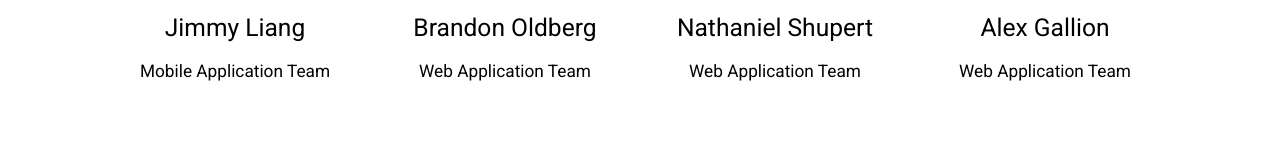
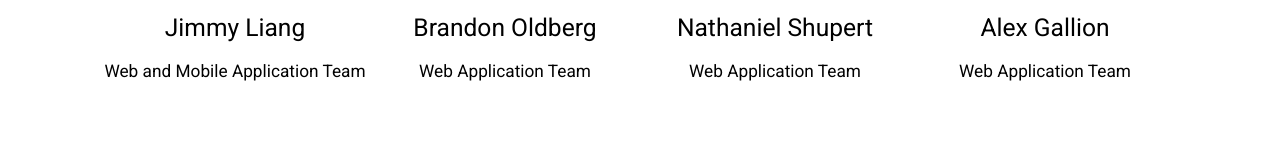
Before and after one commit to jimbucktoo/survaid, a plain HTML site: page public/index.html in a window 1280 px wide. Shown: the part 2559-2711 px from the top of the page. Drawn offline with nearby package versions, Linux system fonts and the light colour scheme.

Commit message:
critical correction

```diff
--- a/public/index.html
+++ b/public/index.html
@@ -93,7 +93,7 @@
             <div class="memberTeam">
                 <img class="memberPhoto" src="./images/Jimmy.jpeg" />
                 <h5 class="memberName">Jimmy Liang</h5>
-                <h6 class="memberDescription">Mobile Application Team</h6>
+                <h6 class="memberDescription">Web and Mobile Application Team</h6>
             </div>
             <div class="memberTeam">
                 <img class="memberPhoto" src="./images/Brandon.jpeg" />
```
Also changed, not shown: 1 other file.
